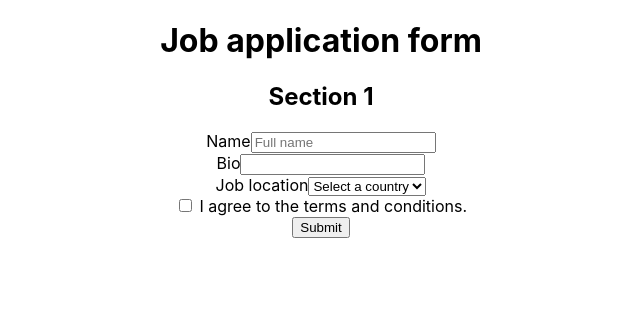
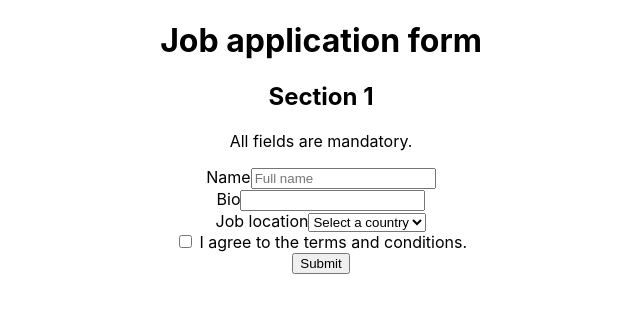
Before and after one commit to lgolding/codevolution-react-testing-tutorial, a React (Create React App) app: page / in a window 1280 px wide. Shown: the top 312 px of the page, without its empty margins (319-959 px from the left). Built offline with nearby package versions, Linux system fonts and the light colour scheme.

Commit message:
Demonstrate getByText.

```diff
--- a/src/components/application/application.tsx
+++ b/src/components/application/application.tsx
@@ -7,6 +7,7 @@ export const Application: FC<ApplicationProps> = ({}) => {
     <Fragment>
       <h1>Job application form</h1>
       <h2>Section 1</h2>
+      <p>All fields are mandatory.</p>
       <form>
         <div>
           <label htmlFor="name">Name</label>
```
Also changed, not shown: 1 other file (tests, documents, lock files or other folders).
